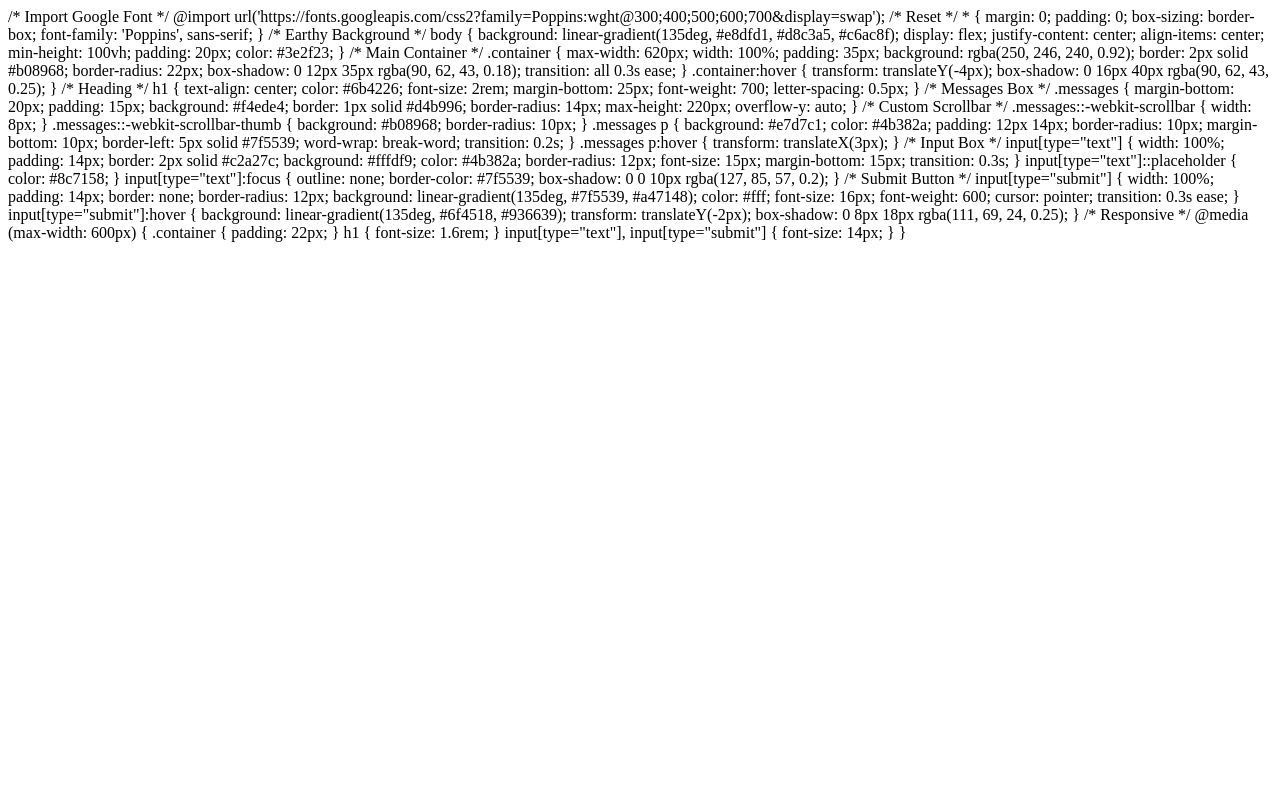
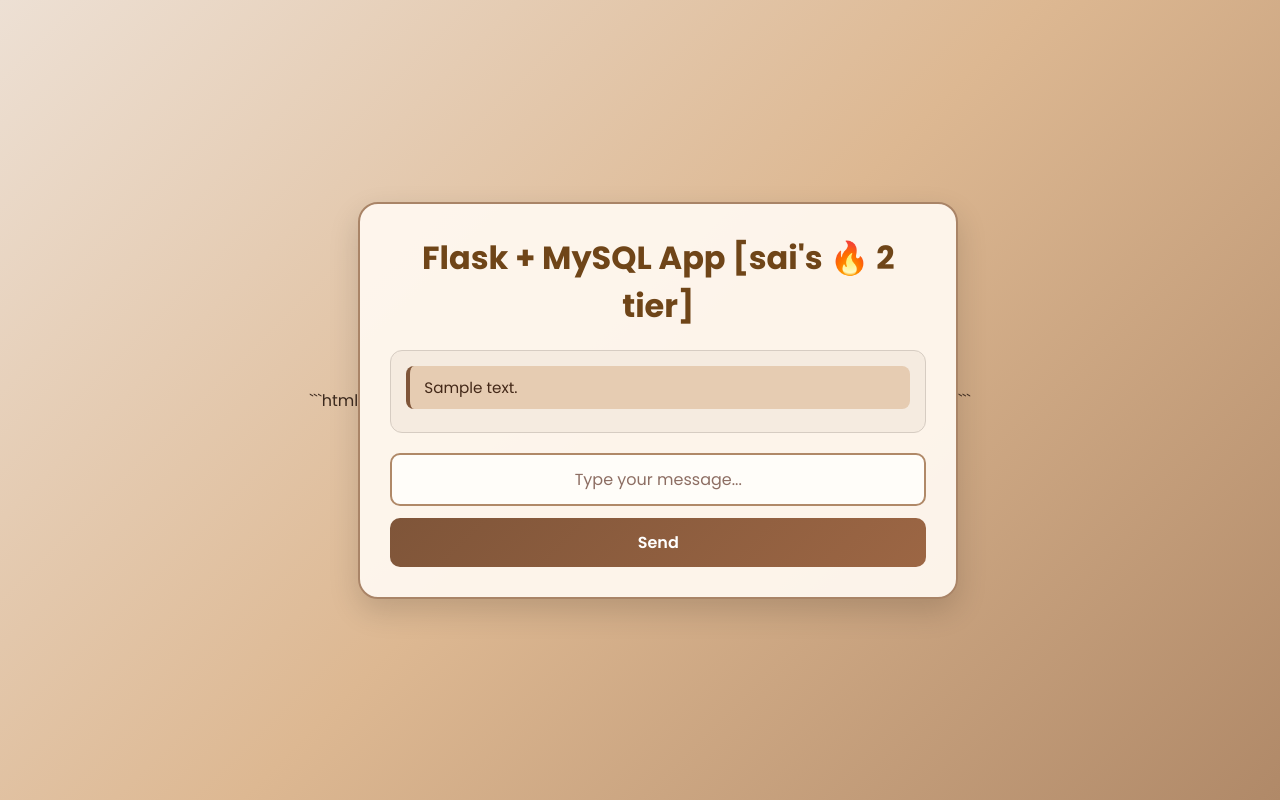
Before and after one commit to cjsai001/two-tier-flask-app, a Flask app: page / in a window 1280 px wide. Run offline with Flask 2, Linux system fonts and the light colour scheme; tables that the repository leaves empty hold one stand-in row (values such as "Sample post"); some libraries are stand-ins or nearby versions.

Commit message:
Update index.html

````diff
--- a/templates/index.html
+++ b/templates/index.html
@@ -1,7 +1,14 @@
-/* Import Google Font */
+```html
+<!DOCTYPE html>
+<html lang="en">
+
+<head>
+    <meta charset="UTF-8">
+    <meta name="viewport" content="width=device-width, initial-scale=1.0">
+    <title>Flask App new🚀</title>
+    <style>
         @import url('https://fonts.googleapis.com/css2?family=Poppins:wght@300;400;500;600;700&display=swap');
 
-/* Reset */
         * {
             margin: 0;
             padding: 0;
@@ -9,95 +16,84 @@
             font-family: 'Poppins', sans-serif;
         }
 
-/* Earthy Background */
         body {
-    background: linear-gradient(135deg, #e8dfd1, #d8c3a5, #c6ac8f);
+            background: linear-gradient(135deg, #ede0d4, #ddb892, #b08968);
             display: flex;
             justify-content: center;
             align-items: center;
             min-height: 100vh;
             padding: 20px;
-    color: #3e2f23;
+            color: #3d2b1f;
         }
 
-/* Main Container */
         .container {
-    max-width: 620px;
+            max-width: 600px;
             width: 100%;
-    padding: 35px;
-    background: rgba(250, 246, 240, 0.92);
-    border: 2px solid #b08968;
-    border-radius: 22px;
-    box-shadow: 0 12px 35px rgba(90, 62, 43, 0.18);
+            padding: 30px;
+            background: rgba(255, 248, 240, 0.95);
+            border: 2px solid #a98467;
+            border-radius: 20px;
+            box-shadow: 0 12px 30px rgba(0, 0, 0, 0.15);
+            text-align: center;
             transition: all 0.3s ease;
         }
 
         .container:hover {
             transform: translateY(-4px);
-    box-shadow: 0 16px 40px rgba(90, 62, 43, 0.25);
+            box-shadow: 0 18px 35px rgba(0, 0, 0, 0.2);
         }
 
-/* Heading */
         h1 {
-    text-align: center;
-    color: #6b4226;
             font-size: 2rem;
-    margin-bottom: 25px;
             font-weight: 700;
-    letter-spacing: 0.5px;
+            color: #6f4518;
+            margin-bottom: 20px;
         }
 
-/* Messages Box */
         .messages {
             margin-bottom: 20px;
             padding: 15px;
-    background: #f4ede4;
-    border: 1px solid #d4b996;
-    border-radius: 14px;
-    max-height: 220px;
+            background: #f5ebe0;
+            border: 1px solid #d6ccc2;
+            border-radius: 12px;
+            max-height: 200px;
             overflow-y: auto;
         }
 
-/* Custom Scrollbar */
+        .messages p {
+            padding: 10px 14px;
+            background: #e6ccb2;
+            color: #432818;
+            border-left: 4px solid #7f5539;
+            border-radius: 8px;
+            margin-bottom: 8px;
+            font-size: 0.95rem;
+            text-align: left;
+        }
+
         .messages::-webkit-scrollbar {
             width: 8px;
         }
 
         .messages::-webkit-scrollbar-thumb {
-    background: #b08968;
+            background: #a98467;
             border-radius: 10px;
         }
 
-.messages p {
-    background: #e7d7c1;
-    color: #4b382a;
-    padding: 12px 14px;
-    border-radius: 10px;
-    margin-bottom: 10px;
-    border-left: 5px solid #7f5539;
-    word-wrap: break-word;
-    transition: 0.2s;
-}
-
-.messages p:hover {
-    transform: translateX(3px);
-}
-
-/* Input Box */
         input[type="text"] {
             width: 100%;
-    padding: 14px;
-    border: 2px solid #c2a27c;
+            padding: 12px;
+            border: 2px solid #b08968;
             background: #fffdf9;
-    color: #4b382a;
-    border-radius: 12px;
-    font-size: 15px;
-    margin-bottom: 15px;
-    transition: 0.3s;
+            color: #432818;
+            border-radius: 10px;
+            font-size: 16px;
+            text-align: center;
+            transition: all 0.3s ease;
         }
 
         input[type="text"]::placeholder {
-    color: #8c7158;
+            color: #8d6e63;
         }
 
         input[type="text"]:focus {
@@ -106,30 +102,28 @@ input[type="text"]:focus {
             box-shadow: 0 0 10px rgba(127, 85, 57, 0.2);
         }
 
-/* Submit Button */
         input[type="submit"] {
             width: 100%;
-    padding: 14px;
+            padding: 12px;
+            margin-top: 12px;
+            background: linear-gradient(135deg, #7f5539, #9c6644);
+            color: #fff;
             border: none;
-    border-radius: 12px;
-    background: linear-gradient(135deg, #7f5539, #a47148);
-    color: #fff;
+            border-radius: 10px;
+            cursor: pointer;
             font-size: 16px;
             font-weight: 600;
-    cursor: pointer;
-    transition: 0.3s ease;
+            transition: all 0.3s ease;
         }
 
         input[type="submit"]:hover {
-    background: linear-gradient(135deg, #6f4518, #936639);
             transform: translateY(-2px);
-    box-shadow: 0 8px 18px rgba(111, 69, 24, 0.25);
+            box-shadow: 0 8px 18px rgba(127, 85, 57, 0.3);
         }
 
-/* Responsive */
         @media (max-width: 600px) {
             .container {
-        padding: 22px;
+                padding: 20px;
             }
 
             h1 {
@@ -141,3 +135,60 @@ input[type="submit"]:hover {
                 font-size: 14px;
             }
         }
+    </style>
+</head>
+
+<body>
+    <div class="container">
+        <h1>Flask + MySQL App [sai's 🔥 2 tier] </h1>
+
+        <div class="messages">
+            {% for message in messages %}
+                <p>{{ message[0] }}</p>
+            {% endfor %}
+        </div>
+
+        <form id="messageForm">
+            <input type="text" name="new_message" placeholder="Type your message..." required>
+            <input type="submit" value="Send">
+        </form>
+    </div>
+
+    <!-- jQuery for Smooth AJAX Requests -->
+    <script src="https://code.jquery.com/jquery-3.6.0.min.js"></script>
+    <script>
+        $(document).ready(function() {
+            $("#messageForm").on("submit", function(event) {
+                event.preventDefault();
+
+                let messageInput = $("input[name='new_message']");
+                let message = messageInput.val().trim();
+
+                if (message === "") {
+                    alert("Message cannot be empty!");
+                    return;
+                }
+
+                $.ajax({
+                    url: "/submit",
+                    type: "POST",
+                    data: { new_message: message },
+                    success: function(response) {
+                        if (response && response.message) {
+                            $(".messages").append("<p>" + response.message + "</p>");
+                            messageInput.val("");
+                        } else {
+                            console.error("Unexpected response format:", response);
+                        }
+                    },
+                    error: function(xhr, status, error) {
+                        console.error("AJAX Error:", status, error);
+                    }
+                });
+            });
+        });
+    </script>
+</body>
+
+</html>
+```
````
Lines whose indentation alone changed are shown as unchanged.
